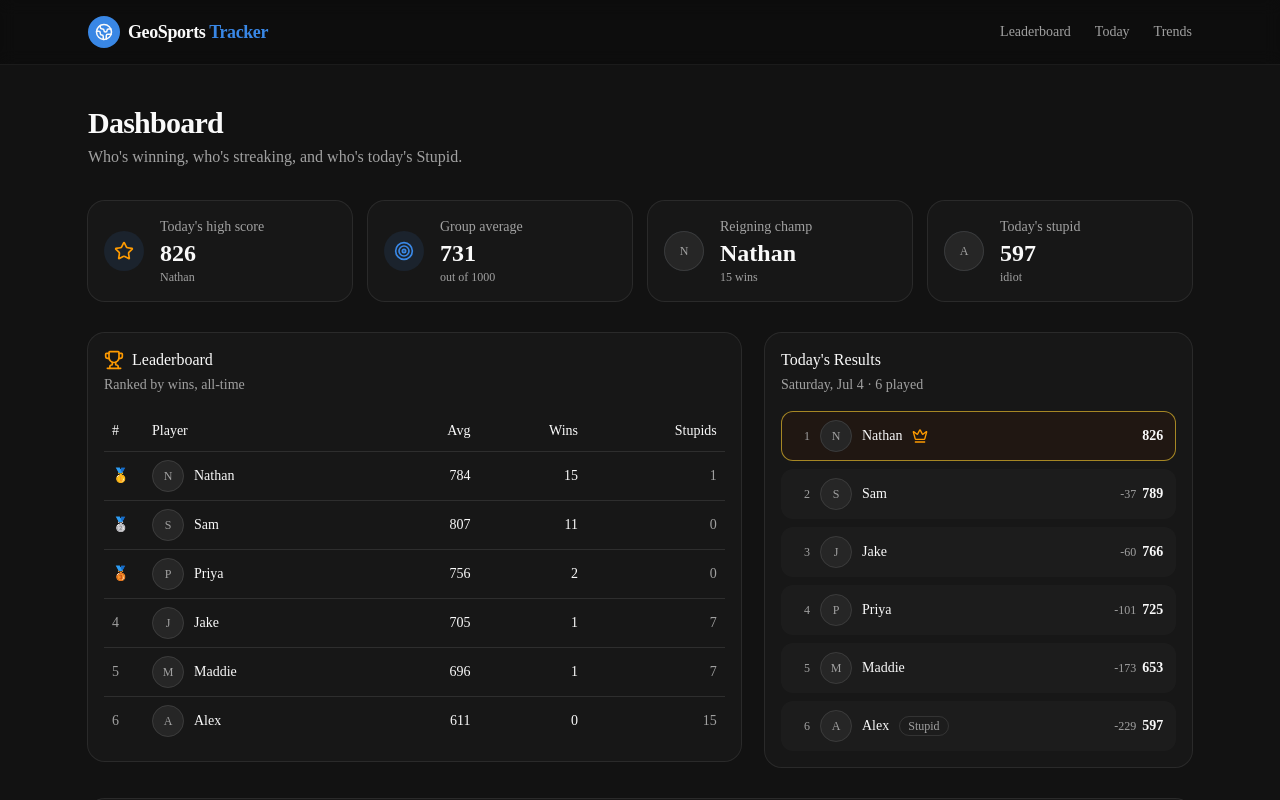
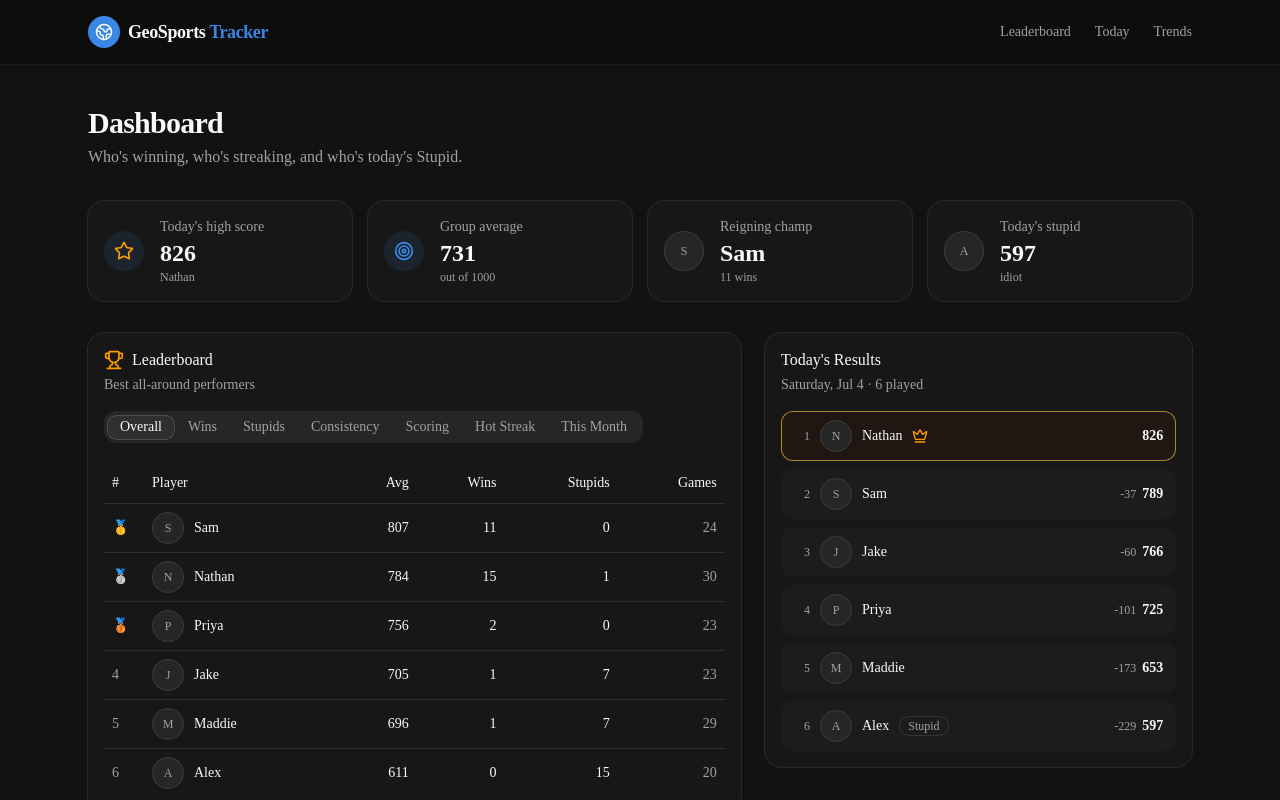
Before and after one commit to nathanjensby/GeosportsTracker, a Next.js app: page / in a window 1280 px wide. Shown: the top 800 px of the page. Built offline with nearby package versions, Linux system fonts and the light colour scheme.

Commit message:
feat(sort): add sort to leaderboard

```diff
--- a/src/app/page.tsx
+++ b/src/app/page.tsx
@@ -3,7 +3,7 @@ import { LeaderboardCard } from "@/components/dashboard/leaderboard-card";
 import { ScoreTrendChart } from "@/components/dashboard/score-trend-chart";
 import { StatsSummaryRow } from "@/components/dashboard/stats-summary-row";
 import { dataSource } from "@/data/source";
-import { computePlayerStats, computeRankChanges, computeSummaryStats } from "@/lib/stats";
+import { computePlayerStats, computeRankChanges, computeSummaryStats, filterToCurrentMonth } from "@/lib/stats";
 
 // Matches GoogleSheetsDataSource's own in-memory cache TTL — without this the
 // route has no dynamic APIs and Next prerenders it once at build time, then
@@ -17,6 +17,7 @@ export default async function DashboardPage() {
   ]);
 
   const playerStats = computePlayerStats(players, dailyResults);
+  const monthlyPlayerStats = computePlayerStats(players, filterToCurrentMonth(dailyResults));
   const summary = computeSummaryStats(players, dailyResults, playerStats);
   const rankChanges = computeRankChanges(players, dailyResults);
 
@@ -33,7 +34,12 @@ export default async function DashboardPage() {
 
       <div className="grid gap-6 lg:grid-cols-5">
         <div className="min-w-0 animate-in fade-in slide-in-from-bottom-2 duration-500 delay-150 fill-mode-both lg:col-span-3">
-          <LeaderboardCard players={players} playerStats={playerStats} rankChanges={rankChanges} />
+          <LeaderboardCard
+            players={players}
+            playerStats={playerStats}
+            monthlyPlayerStats={monthlyPlayerStats}
+            rankChanges={rankChanges}
+          />
         </div>
         <div className="min-w-0 animate-in fade-in slide-in-from-bottom-2 duration-500 delay-150 fill-mode-both lg:col-span-2">
           <DailyResultsCard day={summary.latestDay} players={players} />
--- a/src/app/players/[id]/page.tsx
+++ b/src/app/players/[id]/page.tsx
@@ -48,9 +48,6 @@ export default async function PlayerPage({ params }: PlayerPageProps) {
   const rank = rankPlayers(playerStats)
     .filter((s) => s.gamesPlayed > 0)
     .findIndex((s) => s.playerId === id);
-
-  const winPct = stats.gamesPlayed > 0 ? Math.round((stats.wins / stats.gamesPlayed) * 100) : 0;
-  const stupidPct = stats.gamesPlayed > 0 ? Math.round((stats.stupids / stats.gamesPlayed) * 100) : 0;
 
   const formatDaysSince = (days: number | null) => {
     if (days === null) return "—";
@@ -116,14 +113,14 @@ export default async function PlayerPage({ params }: PlayerPageProps) {
         <StatTile
           index={5}
           label="Win rate"
-          value={`${winPct}%`}
+          value={`${stats.winPct}%`}
           hint={`${stats.wins} win${stats.wins === 1 ? "" : "s"}`}
           icon={<Trophy className="size-5 text-amber-500" />}
         />
         <StatTile
           index={6}
           label="Stupid rate"
-          value={`${stupidPct}%`}
+          value={`${stats.stupidPct}%`}
           hint={`${stats.stupids} stupid${stats.stupids === 1 ? "" : "s"}`}
           icon={<Frown className="size-5" />}
         />
--- a/src/components/dashboard/leaderboard-card.tsx
+++ b/src/components/dashboard/leaderboard-card.tsx
@@ -1,11 +1,15 @@
 "use client";
 
+import { useState } from "react";
 import { useRouter } from "next/navigation";
 import { Avatar, AvatarFallback } from "@/components/ui/avatar";
 import { Card, CardHeader, CardTitle, CardDescription, CardContent } from "@/components/ui/card";
 import { Table, TableBody, TableCell, TableHead, TableHeader, TableRow } from "@/components/ui/table";
+import { Tabs, TabsList, TabsTrigger } from "@/components/ui/tabs";
 import { getInitials } from "@/lib/players";
-import { rankPlayers } from "@/lib/stats";
+import { LEADERBOARD_COLUMNS, LEADERBOARD_VIEWS, type LeaderboardViewId } from "@/lib/leaderboard-views";
+import { sortByFields } from "@/lib/sort";
+import { cn } from "@/lib/utils";
 import type { Player, PlayerStats, RankChange } from "@/types";
 import { Flame, Trophy, Triangle } from "lucide-react";
 
@@ -55,13 +59,29 @@ function StreakIndicator({ stats }: Readonly<{ stats: PlayerStats }>) {
 interface LeaderboardCardProps {
   players: Player[];
   playerStats: PlayerStats[];
+  monthlyPlayerStats: PlayerStats[];
   rankChanges: Map<string, RankChange>;
 }
 
-export function LeaderboardCard({ players, playerStats, rankChanges }: Readonly<LeaderboardCardProps>) {
+export function LeaderboardCard({
+  players,
+  playerStats,
+  monthlyPlayerStats,
+  rankChanges,
+}: Readonly<LeaderboardCardProps>) {
   const router = useRouter();
+  const [viewId, setViewId] = useState<LeaderboardViewId>("overall");
+  const view = LEADERBOARD_VIEWS.find((v) => v.id === viewId) ?? LEADERBOARD_VIEWS[0];
+
   const playerMap = Object.fromEntries(players.map((p) => [p.id, p]));
-  const ranked = rankPlayers(playerStats).filter((s) => s.gamesPlayed > 0);
+  const sourceStats = view.scope === "this-month" ? monthlyPlayerStats : playerStats;
+  const ranked = sortByFields(
+    sourceStats.filter((s) => s.gamesPlayed > 0),
+    view.sort,
+  );
+  // Rank-change arrows are computed off the all-time overall ranking, so only that view can show them meaningfully.
+  const showRankChange = view.id === "overall";
+  const lastColumnIndex = view.columns.length - 1;
 
   return (
     <Card id="leaderboard" className="scroll-mt-20">
@@ -70,7 +90,18 @@ export function LeaderboardCard({ players, playerStats, rankChanges }: Readonly<
           <Trophy className="size-5 text-amber-500" />
           Leaderboard
         </CardTitle>
-        <CardDescription>Ranked by wins, all-time</CardDescription>
+        <CardDescription>{view.subtitle}</CardDescription>
+        <Tabs value={viewId} onValueChange={(value) => setViewId(value as LeaderboardViewId)} className="mt-3">
+          <div className="-mx-2 overflow-x-auto px-2 pb-1">
+            <TabsList className="w-max">
+              {LEADERBOARD_VIEWS.map((v) => (
+                <TabsTrigger key={v.id} value={v.id} className="px-3">
+                  {v.label}
+                </TabsTrigger>
+              ))}
+            </TabsList>
+          </div>
+        </Tabs>
       </CardHeader>
       <CardContent>
         <Table>
@@ -78,12 +109,24 @@ export function LeaderboardCard({ players, playerStats, rankChanges }: Readonly<
             <TableRow>
               <TableHead className="w-10">#</TableHead>
               <TableHead>Player</TableHead>
-              <TableHead className="text-right">Avg</TableHead>
-              <TableHead className="text-right">Wins</TableHead>
-              <TableHead className="hidden text-right sm:table-cell">Stupids</TableHead>
+              {view.columns.map((key, index) => (
+                <TableHead
+                  key={key}
+                  className={cn("text-right", index === lastColumnIndex && "hidden sm:table-cell")}
+                >
+                  {LEADERBOARD_COLUMNS[key].label}
+                </TableHead>
+              ))}
             </TableRow>
           </TableHeader>
           <TableBody>
+            {ranked.length === 0 && (
+              <TableRow>
+                <TableCell colSpan={2 + view.columns.length} className="py-8 text-center text-muted-foreground">
+                  No games logged for this view yet.
+                </TableCell>
+              </TableRow>
+            )}
             {ranked.map((stats, index) => {
               const player = playerMap[stats.playerId];
               if (!player) return null;
@@ -106,7 +149,7 @@ export function LeaderboardCard({ players, playerStats, rankChanges }: Readonly<
                   <TableCell className="font-medium text-muted-foreground">
                     <div className="flex items-center gap-1">
                       {RANK_MEDAL[index] ?? index + 1}
-                      <RankChangeIndicator change={rankChanges.get(stats.playerId)} />
+                      {showRankChange && <RankChangeIndicator change={rankChanges.get(stats.playerId)} />}
                     </div>
                   </TableCell>
                   <TableCell>
@@ -120,11 +163,18 @@ export function LeaderboardCard({ players, playerStats, rankChanges }: Readonly<
                       </div>
                     </div>
                   </TableCell>
-                  <TableCell className="text-right tabular-nums">{stats.averageScore}</TableCell>
-                  <TableCell className="text-right tabular-nums font-medium">{stats.wins}</TableCell>
-                  <TableCell className="hidden text-right tabular-nums text-muted-foreground sm:table-cell">
-                    {stats.stupids}
-                  </TableCell>
+                  {view.columns.map((key, colIndex) => (
+                    <TableCell
+                      key={key}
+                      className={cn(
+                        "text-right tabular-nums",
+                        colIndex === 0 && "font-medium",
+                        colIndex === lastColumnIndex && "hidden text-muted-foreground sm:table-cell",
+                      )}
+                    >
+                      {LEADERBOARD_COLUMNS[key].format(stats)}
+                    </TableCell>
+                  ))}
                 </TableRow>
               );
             })}
--- /dev/null
+++ b/src/lib/leaderboard-views.ts
@@ -0,0 +1,136 @@
+import { OVERALL_SORT_FIELDS } from "@/lib/stats";
+import type { SortField } from "@/lib/sort";
+import type { PlayerStats } from "@/types";
+
+/** Every stat the leaderboard knows how to show as a column. Add a key here to make it available to any view. */
+export type LeaderboardColumnKey =
+  | "averageScore"
+  | "wins"
+  | "stupids"
+  | "gamesPlayed"
+  | "winPct"
+  | "stupidPct"
+  | "scoreStdDev"
+  | "bestScore"
+  | "worstScore"
+  | "totalScore"
+  | "currentWinStreak"
+  | "currentTop3Streak";
+
+export interface LeaderboardColumnDef {
+  label: string;
+  format: (stats: PlayerStats) => string;
+}
+
+export const LEADERBOARD_COLUMNS: Record<LeaderboardColumnKey, LeaderboardColumnDef> = {
+  averageScore: { label: "Avg", format: (s) => s.averageScore.toLocaleString() },
+  wins: { label: "Wins", format: (s) => String(s.wins) },
+  stupids: { label: "Stupids", format: (s) => String(s.stupids) },
+  gamesPlayed: { label: "Games", format: (s) => String(s.gamesPlayed) },
+  winPct: { label: "Win %", format: (s) => `${s.winPct}%` },
+  stupidPct: { label: "Stupid %", format: (s) => `${s.stupidPct}%` },
+  scoreStdDev: { label: "Std Dev", format: (s) => s.scoreStdDev.toFixed(1) },
+  bestScore: { label: "Best", format: (s) => s.bestScore.toLocaleString() },
+  worstScore: { label: "Worst", format: (s) => s.worstScore.toLocaleString() },
+  totalScore: { label: "Total Pts", format: (s) => s.totalScore.toLocaleString() },
+  currentWinStreak: { label: "Win Streak", format: (s) => `${s.currentWinStreak}d` },
+  currentTop3Streak: { label: "Top-3 Streak", format: (s) => `${s.currentTop3Streak}d` },
+};
+
+export type LeaderboardViewId =
+  | "overall"
+  | "wins"
+  | "stupids"
+  | "consistency"
+  | "scoring"
+  | "hot-streak"
+  | "this-month";
+
+export interface LeaderboardView {
+  id: LeaderboardViewId;
+  label: string;
+  /** Shown under the card title while this view is active. */
+  subtitle: string;
+  /** The 4 stat columns shown alongside the always-present Rank and Player columns. */
+  columns: LeaderboardColumnKey[];
+  sort: SortField<PlayerStats>[];
+  /** Which computed stats this view reads from — all-time totals, or the current calendar month only. */
+  scope: "all-time" | "this-month";
+}
+
+/** One entry per tab in the view switcher, in display order. Add a view here without touching the table component. */
+export const LEADERBOARD_VIEWS: LeaderboardView[] = [
+  {
+    id: "overall",
+    label: "Overall",
+    subtitle: "Best all-around performers",
+    columns: ["averageScore", "wins", "stupids", "gamesPlayed"],
+    sort: OVERALL_SORT_FIELDS,
+    scope: "all-time",
+  },
+  {
+    id: "wins",
+    label: "Wins",
+    subtitle: "Who wins the most",
+    columns: ["wins", "winPct", "gamesPlayed", "averageScore"],
+    sort: [
+      { key: "wins", direction: "desc" },
+      { key: "winPct", direction: "desc" },
+      { key: "averageScore", direction: "desc" },
+    ],
+    scope: "all-time",
+  },
+  {
+    id: "stupids",
+    label: "Stupids",
+    subtitle: "Who earns the most stupids",
+    columns: ["stupids", "stupidPct", "gamesPlayed", "averageScore"],
+    sort: [
+      { key: "stupids", direction: "desc" },
+      { key: "stupidPct", direction: "desc" },
+      { key: "averageScore", direction: "asc" },
+    ],
+    scope: "all-time",
+  },
+  {
+    id: "consistency",
+    label: "Consistency",
+    subtitle: "Most consistent scores",
+    columns: ["averageScore", "scoreStdDev", "bestScore", "worstScore"],
+    sort: [
+      { key: "scoreStdDev", direction: "asc" },
+      { key: "averageScore", direction: "desc" },
+    ],
+    scope: "all-time",
+  },
+  {
+    id: "scoring",
+    label: "Scoring",
+    subtitle: "Who racks up the most points",
+    columns: ["totalScore", "averageScore", "bestScore", "gamesPlayed"],
+    sort: [
+      { key: "totalScore", direction: "desc" },
+      { key: "averageScore", direction: "desc" },
+    ],
+    scope: "all-time",
+  },
+  {
+    id: "hot-streak",
+    label: "Hot Streak",
+    subtitle: "Who's on a run right now",
+    columns: ["currentWinStreak", "currentTop3Streak", "averageScore", "gamesPlayed"],
+    sort: [
+      { key: "currentWinStreak", direction: "desc" },
+      { key: "averageScore", direction: "desc" },
+    ],
+    scope: "all-time",
+  },
+  {
+    id: "this-month",
+    label: "This Month",
+    subtitle: "This month's leaders",
+    columns: ["averageScore", "wins", "stupids", "gamesPlayed"],
+    sort: OVERALL_SORT_FIELDS,
+    scope: "this-month",
+  },
+];
--- /dev/null
+++ b/src/lib/sort.ts
@@ -0,0 +1,24 @@
+/** Generic multi-field sorting for arrays of numeric-field records, e.g. leaderboard rows. */
+
+export type SortDirection = "asc" | "desc";
+
+export interface SortField<T> {
+  key: keyof T;
+  direction: SortDirection;
+}
+
+/** Builds a comparator that sorts by each field in order, falling through to the next on a tie. */
+export function compareByFields<T>(fields: SortField<T>[]): (a: T, b: T) => number {
+  return (a, b) => {
+    for (const { key, direction } of fields) {
+      const aVal = Number(a[key]);
+      const bVal = Number(b[key]);
+      if (aVal !== bVal) return direction === "asc" ? aVal - bVal : bVal - aVal;
+    }
+    return 0;
+  };
+}
+
+export function sortByFields<T>(items: T[], fields: SortField<T>[]): T[] {
+  return [...items].sort(compareByFields(fields));
+}
--- a/src/lib/stats.ts
+++ b/src/lib/stats.ts
@@ -1,3 +1,4 @@
+import { sortByFields, type SortField } from "@/lib/sort";
 import type {
   DailyPlayerStat,
   DailyResult,
@@ -105,16 +106,10 @@ export function computeDailyPlayerStats(day: DailyResult): DailyPlayerStat[] {
   }));
 }
 
-/** Rolls raw daily results up into one stats row per player. */
-export function computePlayerStats(players: Player[], dailyResults: DailyResult[]): PlayerStats[] {
-  const sortedDays = sortByDateAsc(dailyResults);
-  const latestDate = sortedDays.at(-1)?.date ?? null;
-
-  const totals = new Map<
-    string,
-    {
+interface PlayerTotals {
   gamesPlayed: number;
   totalScore: number;
+  totalScoreSquared: number;
   totalRank: number;
   wins: number;
   stupids: number;
@@ -123,14 +118,16 @@ export function computePlayerStats(players: Player[], dailyResults: DailyResult[
   playedDates: string[];
   winDates: Set<string>;
   stupidDates: Set<string>;
+  top3Dates: Set<string>;
   lastWinDate: string | null;
   lastStupidDate: string | null;
 }
-  >();
-  for (const player of players) {
-    totals.set(player.id, {
+
+function createEmptyTotals(): PlayerTotals {
+  return {
     gamesPlayed: 0,
     totalScore: 0,
+    totalScoreSquared: 0,
     totalRank: 0,
     wins: 0,
     stupids: 0,
@@ -139,70 +136,104 @@ export function computePlayerStats(players: Player[], dailyResults: DailyResult[
     playedDates: [],
     winDates: new Set(),
     stupidDates: new Set(),
+    top3Dates: new Set(),
     lastWinDate: null,
     lastStupidDate: null,
-    });
+  };
 }
 
-  for (const day of sortedDays) {
-    for (const dayStat of computeDailyPlayerStats(day)) {
-      const t = totals.get(dayStat.playerId);
-      if (!t) continue;
-
+function accumulateDayStat(t: PlayerTotals, date: string, dayStat: DailyPlayerStat): void {
   t.gamesPlayed++;
   t.totalScore += dayStat.score;
+  t.totalScoreSquared += dayStat.score * dayStat.score;
   t.totalRank += dayStat.rank;
   t.bestScore = Math.max(t.bestScore, dayStat.score);
   t.worstScore = Math.min(t.worstScore, dayStat.score);
-      t.playedDates.push(day.date);
+  t.playedDates.push(date);
+  if (dayStat.rank <= 3) t.top3Dates.add(date);
   if (dayStat.winner) {
     t.wins++;
-        t.winDates.add(day.date);
-        t.lastWinDate = day.date;
+    t.winDates.add(date);
+    t.lastWinDate = date;
   }
   if (dayStat.stupid) {
     t.stupids++;
-        t.stupidDates.add(day.date);
-        t.lastStupidDate = day.date;
-      }
+    t.stupidDates.add(date);
+    t.lastStupidDate = date;
   }
 }
 
-  return players.map((player) => {
-    const t = totals.get(player.id)!;
+function buildPlayerStats(playerId: string, t: PlayerTotals, latestDate: string | null): PlayerStats {
   const { currentStreak, bestStreak } = computeStreaks(t.playedDates, latestDate);
-    const currentWinStreak = computeResultStreak(t.playedDates, t.winDates, latestDate);
-    const currentLossStreak = computeResultStreak(t.playedDates, t.stupidDates, latestDate);
+  const mean = t.gamesPlayed > 0 ? t.totalScore / t.gamesPlayed : 0;
+  const variance = t.gamesPlayed > 0 ? Math.max(0, t.totalScoreSquared / t.gamesPlayed - mean * mean) : 0;
 
   return {
-      playerId: player.id,
+    playerId,
     gamesPlayed: t.gamesPlayed,
-      averageScore: t.gamesPlayed > 0 ? Math.round(t.totalScore / t.gamesPlayed) : 0,
+    averageScore: t.gamesPlayed > 0 ? Math.round(mean) : 0,
     averageFinish: t.gamesPlayed > 0 ? Math.round((t.totalRank / t.gamesPlayed) * 10) / 10 : 0,
     wins: t.wins,
     stupids: t.stupids,
+    winPct: t.gamesPlayed > 0 ? Math.round((t.wins / t.gamesPlayed) * 100) : 0,
+    stupidPct: t.gamesPlayed > 0 ? Math.round((t.stupids / t.gamesPlayed) * 100) : 0,
     bestScore: t.gamesPlayed > 0 ? t.bestScore : 0,
     worstScore: t.gamesPlayed > 0 ? t.worstScore : 0,
+    totalScore: t.totalScore,
+    scoreStdDev: Math.round(Math.sqrt(variance) * 10) / 10,
     currentStreak,
     bestStreak,
-      currentWinStreak,
-      currentLossStreak,
+    currentWinStreak: computeResultStreak(t.playedDates, t.winDates, latestDate),
+    currentLossStreak: computeResultStreak(t.playedDates, t.stupidDates, latestDate),
+    currentTop3Streak: computeResultStreak(t.playedDates, t.top3Dates, latestDate),
     daysSinceLastWin:
       t.lastWinDate !== null && latestDate !== null ? daysBetween(t.lastWinDate, latestDate) : null,
     daysSinceLastStupid:
       t.lastStupidDate !== null && latestDate !== null ? daysBetween(t.lastStupidDate, latestDate) : null,
   };
-  });
+}
+
+/** Rolls raw daily results up into one stats row per player. */
+export function computePlayerStats(players: Player[], dailyResults: DailyResult[]): PlayerStats[] {
+  const sortedDays = sortByDateAsc(dailyResults);
+  const latestDate = sortedDays.at(-1)?.date ?? null;
+
+  const totals = new Map<string, PlayerTotals>(players.map((player) => [player.id, createEmptyTotals()]));
+
+  for (const day of sortedDays) {
+    for (const dayStat of computeDailyPlayerStats(day)) {
+      const t = totals.get(dayStat.playerId);
+      if (t) accumulateDayStat(t, day.date, dayStat);
+    }
+  }
+
+  return players.map((player) => buildPlayerStats(player.id, totals.get(player.id)!, latestDate));
 }
 
 /**
- * The one leaderboard ranking used everywhere: most wins first, ties broken
- * by fewest Stupids, remaining ties broken by highest average score.
+ * The app's one canonical "who's best overall" ordering: highest average
+ * score first, ties broken by most wins, remaining ties broken by fewest
+ * Stupids. Shared by the Overall/This Month leaderboard views, rank-change
+ * tracking, and the player page's rank badge so they never drift apart.
  */
+export const OVERALL_SORT_FIELDS: SortField<PlayerStats>[] = [
+  { key: "averageScore", direction: "desc" },
+  { key: "wins", direction: "desc" },
+  { key: "stupids", direction: "asc" },
+];
+
 export function rankPlayers(stats: PlayerStats[]): PlayerStats[] {
-  return [...stats].sort(
-    (a, b) => b.wins - a.wins || a.stupids - b.stupids || b.averageScore - a.averageScore,
-  );
+  return sortByFields(stats, OVERALL_SORT_FIELDS);
+}
+
+/** Keeps only the days that fall in the same UTC calendar month as `referenceDate`. */
+export function filterToCurrentMonth(dailyResults: DailyResult[], referenceDate: Date = new Date()): DailyResult[] {
+  const year = referenceDate.getUTCFullYear();
+  const month = referenceDate.getUTCMonth();
+  return dailyResults.filter((day) => {
+    const date = new Date(`${day.date}T00:00:00Z`);
+    return date.getUTCFullYear() === year && date.getUTCMonth() === month;
+  });
 }
 
 /**
```
Also changed, not shown: src/types/index.ts (+10 -0 lines). Lines whose indentation alone changed are shown as unchanged.
